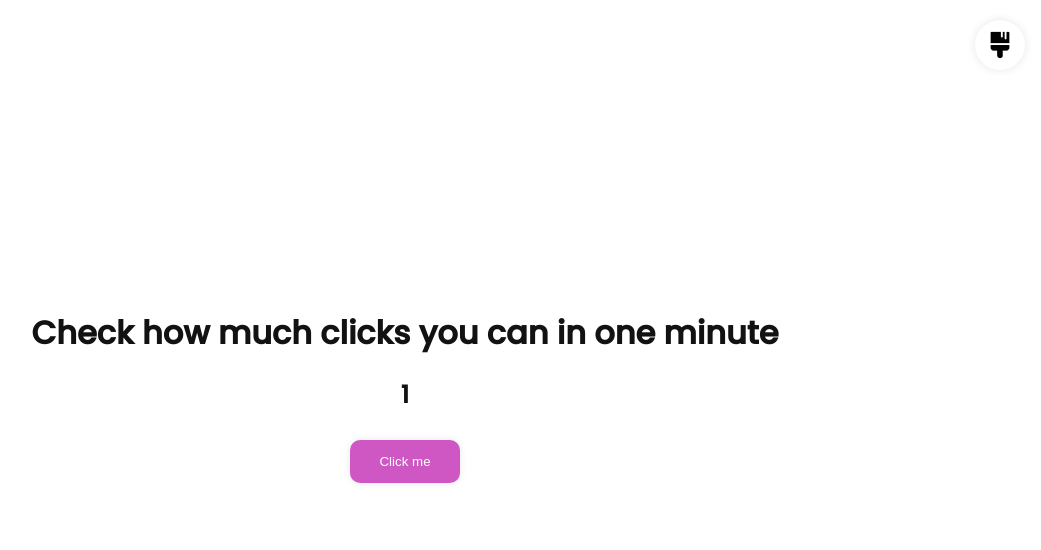
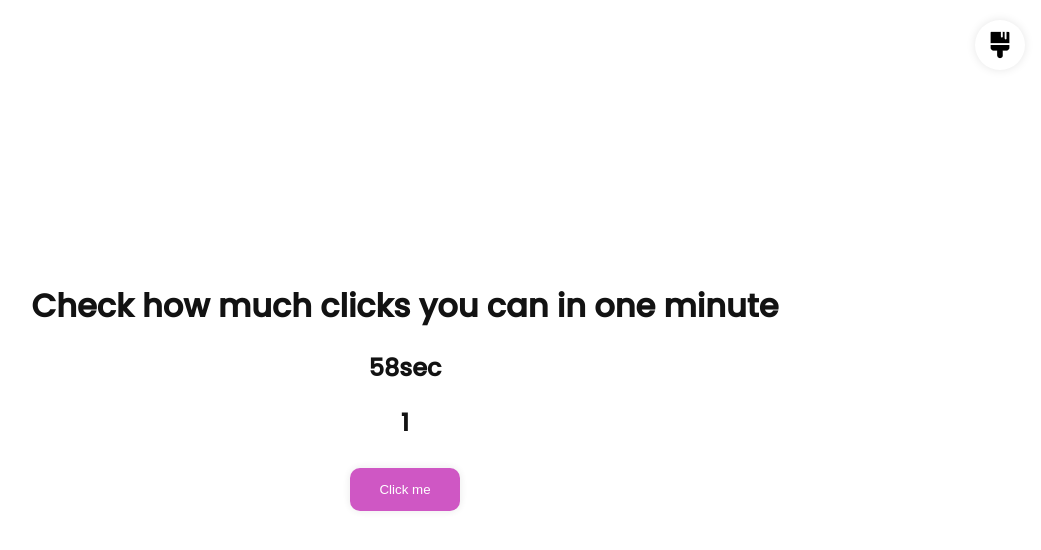
Before and after one commit to Jovit-Mathew236/THTask, a plain HTML site: page index.html in a window 1280 px wide. Both pictures are taken after a click on the button "Click me". Shown: the whole page, without its empty margins (235-1276 px from the left). Drawn offline with Linux system fonts and the light colour scheme; some icons are missing.

Commit message:
Add countdown timer and fix click counter

```diff
--- a/index.html
+++ b/index.html
@@ -12,6 +12,9 @@
 
 <body>
     <h1>Check how much clicks you can in one minute</h1>
+    <h2 class="countdown">
+        <p id="timer">60</p> sec
+    </h2>
     <h2 id="number">0</h2>
     <button id="btn">Click me</button>
 
--- a/script.js
+++ b/script.js
@@ -22,8 +22,28 @@ document.addEventListener("DOMContentLoaded", function () {
 
 let number = document.getElementById("number").innerHTML;
 let btn = document.getElementById("btn");
+let sec = 60;
+let timerInterval;
 
-btn.addEventListener("click", function () {
-  number = parseInt(number) + 1;
-  document.getElementById("number").innerHTML = number;
+function timer() {
+    timerInterval = setInterval(() => {
+        sec--;
+        if (sec >= 0) {
+            document.getElementById("timer").innerHTML = sec;
+        } else {
+            clearInterval(timerInterval);
+            alert("Time's up!");
+        }
+    }, 1000);
+}
+
+// Add event listener to the button
+document.getElementById("btn").addEventListener("click", function () {
+    // If the timer is not already running, start the timer
+    if (!timerInterval) {
+        timer();
+    }
+    // Increment the number of clicks
+    number++;
+    document.getElementById("number").innerHTML = number;
 });
--- a/styles.css
+++ b/styles.css
@@ -78,3 +78,7 @@ body {
 #btn:hover {
     opacity: 1;
 }
+
+.countdown{
+    display: flex;
+}
```
